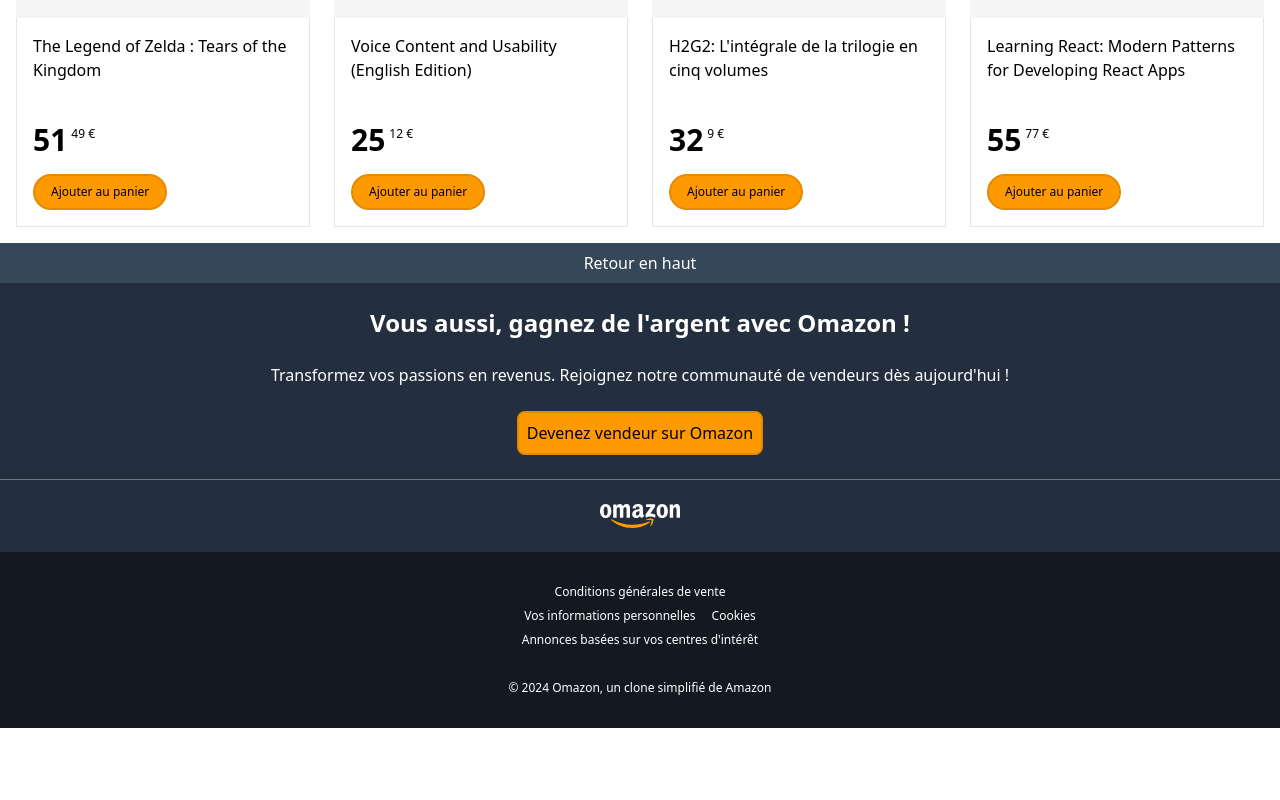
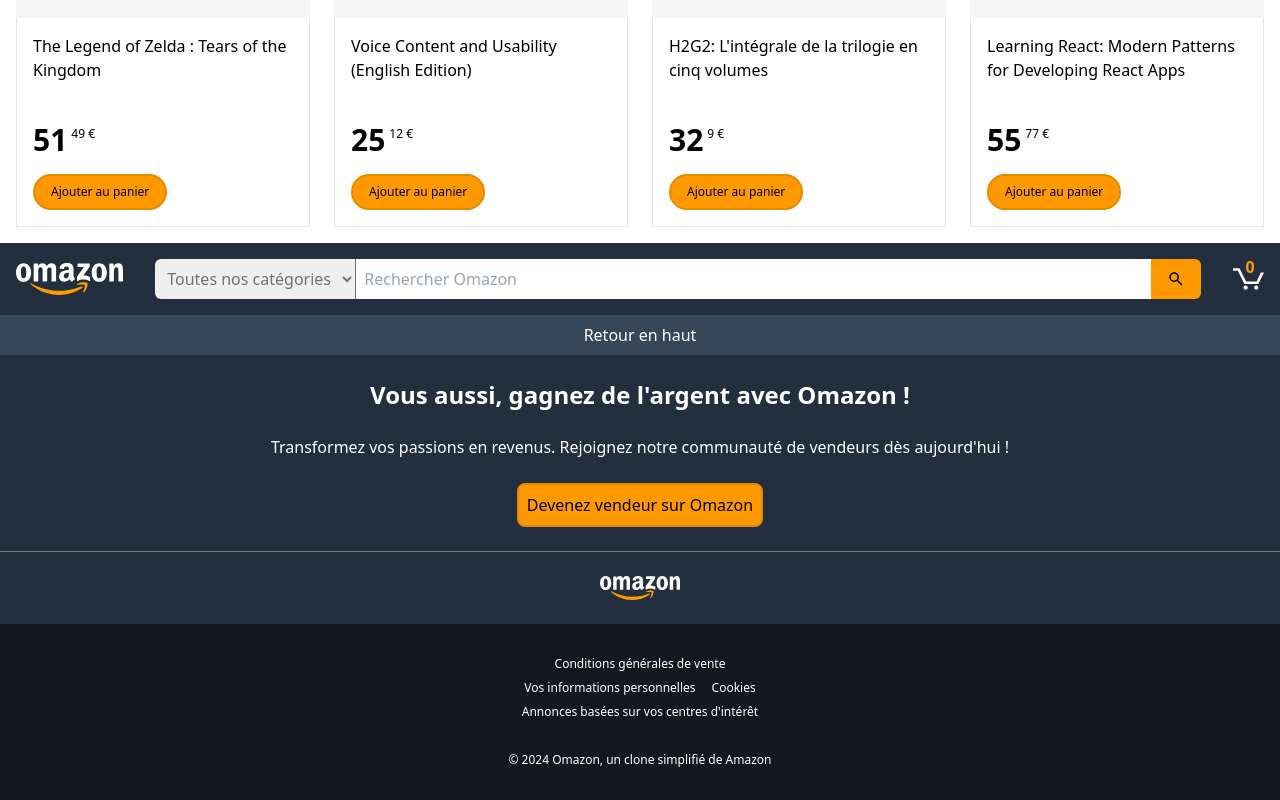
Before and after one commit to QuentinPetton/React-Omazon, a React (Vite) app: page / in a window 1280 px wide. Shown: the part 4538-5338 px from the top of the page. Before the commit the page ends 5266 px from the top, so only its background shows below. Built offline with nearby package versions, Linux system fonts and the light colour scheme.

Commit message:
footer: ajout searchbar et form

```diff
--- a/src/components/Footer/Footer.tsx
+++ b/src/components/Footer/Footer.tsx
@@ -1,6 +1,63 @@
+import { useEffect, useState } from 'react';
+import type { Category } from '../../assets/@types';
+
 function Footer() {
+  const [categories, setCategories] = useState<Category[]>([]);
+
+  useEffect(() => {
+    fetch('/data/categories.json')
+      .then((response) => {
+        return response.json();
+      })
+      .then((data) => {
+        //Si on a la réponse, on l'affiche en console.log
+
+        setCategories(data);
+      })
+      //Si erreur on console l'erreur
+      .catch((error) => console.error(error));
+  }, []);
   return (
     <div>
+      <div className="flex justify-between items-center bg-Main_high text-Main_Lowest p-4 gap-8">
+        <div className="w-32">
+          <img src="/logos/omazon.svg" alt="Omazon Logo" />
+        </div>
+        <form className="flex justify-center w-full  " action="">
+          <select
+            name="Toutes nos catégories"
+            id="categories-select"
+            className="hidden rounded-l-md p-2 text-Brand_grey border-r border-Brand_grey md:block  lg:block"
+          >
+            <option value="">Toutes nos catégories</option>
+            {categories.map((categorie) => (
+              <option key={categorie.id} value={categorie.title}>
+                {categorie.title}
+              </option>
+            ))}
+          </select>
+          <input
+            className="rounded-l-md p-2 w-full text-Brand_grey md:rounded-l-none lg:rounded-l-none"
+            type="text"
+            placeholder="Rechercher Omazon"
+          />
+          <button
+            type="button"
+            className="p-2 px-4 bg-Brand_primary rounded-r-md"
+          >
+            <img src="/icons/search.svg" alt="Search icon" />
+          </button>
+        </form>
+        <div className="flex items-center gap-4">
+          <div className="relative">
+            <span className="text-Brand_primary font-bold absolute -top-2 right-1  h-5 w-5 flex items-center justify-center">
+              0
+            </span>
+            <img className="h-7" src="/icons/cart.svg" alt="Cart icon" />
+          </div>
+        </div>
+      </div>
+
       <button
         type="button"
         className="bg-Main_medium text-Main_Lowest w-full py-2"
```
